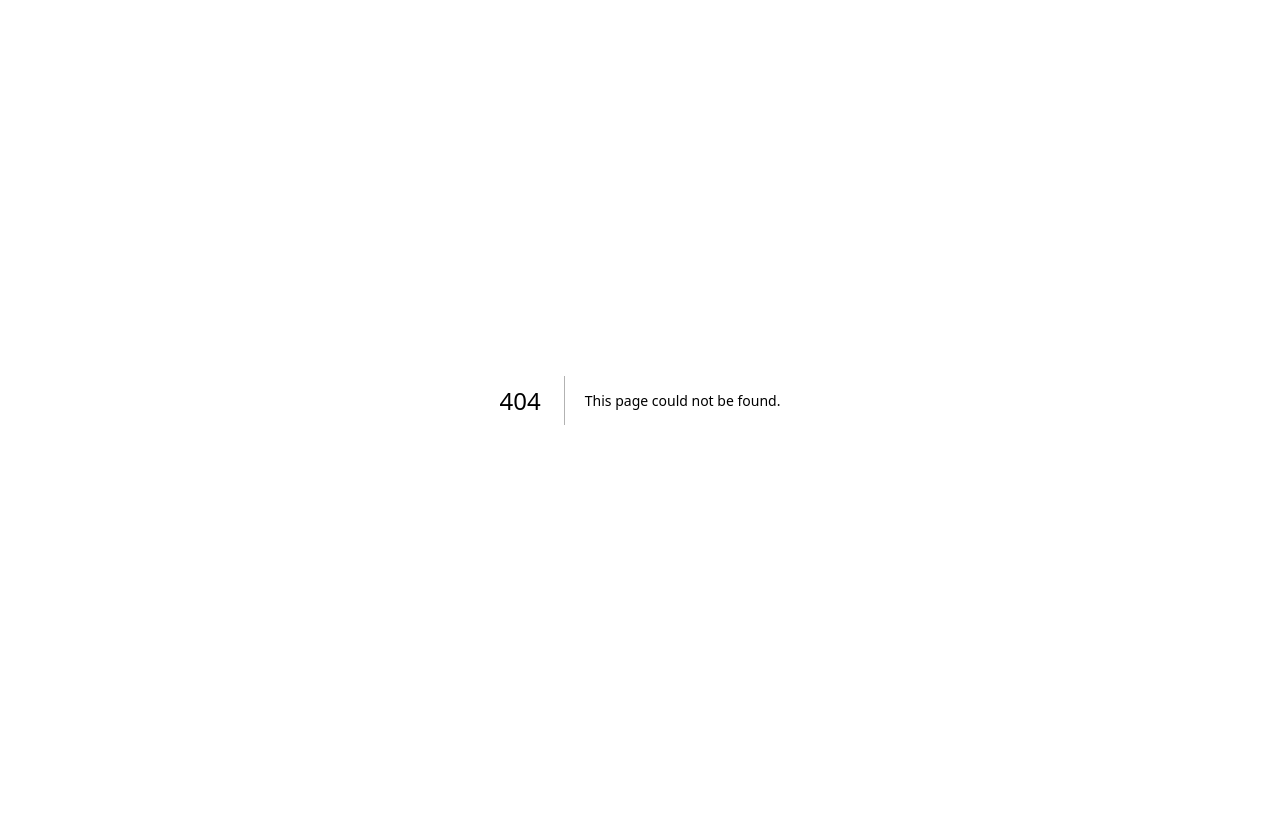
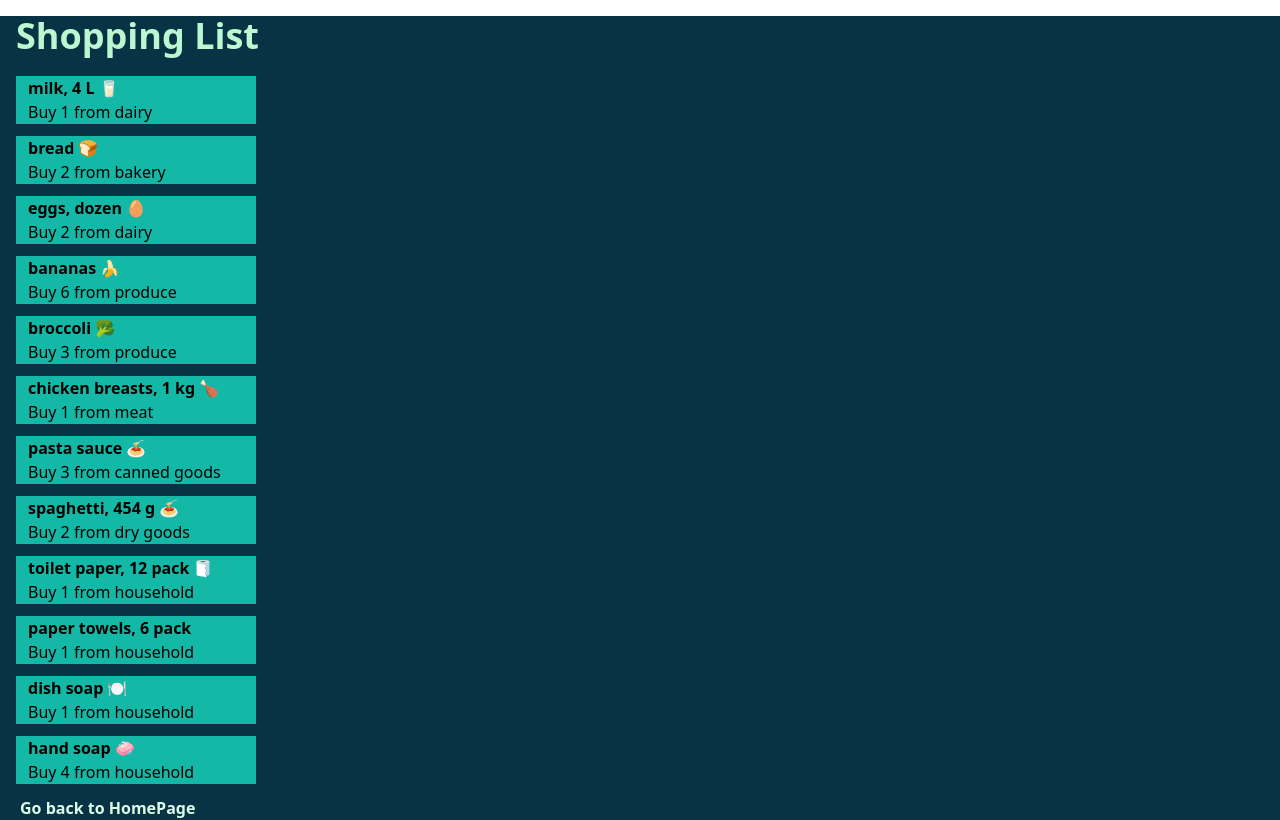
Before and after one commit to WeiChengLai1994/webdev2-demos-Wednesday0911, a Next.js app: page /week-3 in a window 1280 px wide. Before the commit this address had no page. Built offline with nearby package versions, Linux system fonts and the light colour scheme.

Commit message:
Week 3 Assignment
Create Item, Item-list, page

```diff
--- a/app/page.js
+++ b/app/page.js
@@ -1,13 +1,14 @@
 import Link from "next/link"
 export default function Page(){
   return(
-    <div>
-      <h1>Web Dev 2 Demos</h1>
+    <div className="m-8">
+      <h1 className="font-bold">Web Dev 2</h1>
       <p>Demos for web dev 2</p>
-      <li>
-        <Link href={"/week-2"}> Week 2</Link>
-        <Link href={"/week-3"}> Week 3</Link>
-      </li>
+
+        <Link href={"/week-2"} className="bg-teal-700 m-2 text-lime-100"> Week 2</Link>
+        <br />
+        <Link href={"/week-3"} className="bg-teal-700 m-2  text-lime-100"> Week 3</Link>
+
     </div>
   )
 }
--- /dev/null
+++ b/app/week-2/dog.js
@@ -0,0 +1,10 @@
+export default function Dog({ name, breed, age, color }) {
+    return(
+        <section className="m-2 bg-slate-300">
+            <h3 className="text-lg font-bold text-orange-500">Name:{name}</h3>
+            <p>Breed:{breed}</p>
+            <p>Age:{age}</p>
+            <p>Color:{color}</p>
+        </section>
+    );
+}
--- /dev/null
+++ b/app/week-2/dogpage.js
@@ -0,0 +1,31 @@
+import Dog from "./dog";
+
+export default function Page() {
+    let dog1 = {
+        name: "Buddy",
+        breed: "Golden Retriever",
+        age: 11,
+        color: "brown",
+    };
+    let dog2 = {
+        name: "Kali",
+        breed: "Corgi",
+        age: 2,
+        color: "orange",
+    };
+    let dog3 = {
+        name: "DooDoo",
+        breed: "Sausage Dog", // 修正了拼寫錯誤 "Sausage Dog"
+        age: 4,
+        color: "red",
+    };
+
+    return (
+        <main className="ml-4 mt-4">
+            <h2 className="text-2xl font-bold">Meet the Dogs</h2>
+            <Dog name={dog1.name} breed={dog1.breed} age={dog1.age} color={dog1.color} />
+            <Dog name={dog2.name} breed={dog2.breed} age={dog2.age} color={dog2.color} />
+            <Dog name={dog3.name} breed={dog3.breed} age={dog3.age} color={dog3.color} />
+        </main>
+    );
+}
--- a/app/week-2/page.js
+++ /dev/null
@@ -1,21 +0,0 @@
-import Heading from "./heading";
-import Link from "next/link"
-export default function Page(){
-    let a = 5;
-    let b = 10;
-
-
-
-    return(
-        <main>
-            <Heading/>
-            <Heading/>
-            <Heading/>
-            <p>These are the demos content for week2</p>
-            <p>The sum of a + b is {a+b}.</p>
-            <p>
-                Go back to <Link href={"/"}>HomePage</Link>
-            </p>
-        </main>
-    )
-}
--- /dev/null
+++ b/app/week-3/item-list.js
@@ -0,0 +1,97 @@
+import Item from "./item";
+
+export default function ItemList({}) {
+    const item1 = {
+        name: "milk, 4 L 🥛",
+        quantity: 1,
+        category: "dairy",
+      };
+
+      const item2 = {
+        name: "bread 🍞",
+        quantity: 2,
+        category: "bakery",
+      };
+
+      const item3 = {
+        name: "eggs, dozen 🥚",
+        quantity: 2,
+        category: "dairy",
+      };
+
+      const item4 = {
+        name: "bananas 🍌",
+        quantity: 6,
+        category: "produce",
+      };
+
+      const item5 = {
+        name: "broccoli 🥦",
+        quantity: 3,
+        category: "produce",
+      };
+
+      const item6 = {
+        name: "chicken breasts, 1 kg 🍗",
+        quantity: 1,
+        category: "meat",
+      };
+
+      const item7 = {
+        name: "pasta sauce 🍝",
+        quantity: 3,
+        category: "canned goods",
+      };
+
+      const item8 = {
+        name: "spaghetti, 454 g 🍝",
+        quantity: 2,
+        category: "dry goods",
+      };
+
+      const item9 = {
+        name: "toilet paper, 12 pack 🧻",
+        quantity: 1,
+        category: "household",
+      };
+
+      const item10 = {
+        name: "paper towels, 6 pack",
+        quantity: 1,
+        category: "household",
+      };
+
+      const item11 = {
+        name: "dish soap 🍽️",
+        quantity: 1,
+        category: "household",
+      };
+
+      const item12 = {
+        name: "hand soap 🧼",
+        quantity: 4,
+        category: "household",
+      };
+
+
+    return(
+        <main className="ml-4 mt-4">
+        <h2 className="mb-5 text-4xl font-bold text-green-200">Shopping List</h2>
+        <section>
+            <Item name={item1.name} quantity={item1.quantity} category={item1.category}/>
+            <Item name={item2.name} quantity={item2.quantity} category={item2.category}/>
+            <Item name={item3.name} quantity={item3.quantity} category={item3.category}/>
+            <Item name={item4.name} quantity={item4.quantity} category={item4.category}/>
+            <Item name={item5.name} quantity={item5.quantity} category={item5.category}/>
+            <Item name={item6.name} quantity={item6.quantity} category={item6.category}/>
+            <Item name={item7.name} quantity={item7.quantity} category={item7.category}/>
+            <Item name={item8.name} quantity={item8.quantity} category={item8.category}/>
+            <Item name={item9.name} quantity={item9.quantity} category={item9.category}/>
+            <Item name={item10.name} quantity={item10.quantity} category={item10.category}/>
+            <Item name={item11.name} quantity={item11.quantity} category={item11.category}/>
+            <Item name={item12.name} quantity={item12.quantity} category={item12.category}/>
+        </section>
+
+        </main>
+    );
+}
--- /dev/null
+++ b/app/week-3/item.js
@@ -0,0 +1,10 @@
+export default function Item({name, quantity, category}) {
+    return(
+        <section className="mb-3 bg-teal-500 w-60">
+            <div className="ml-3">
+                <h3 className="font-bold text-l">{name}</h3>
+                <p>Buy {quantity} from {category}</p>
+            </div>
+        </section>
+    );
+}
--- /dev/null
+++ b/app/week-3/page.js
@@ -0,0 +1,15 @@
+import Link from "next/link"
+import ItemList from "./item-list"
+export default function Page(){
+    return(
+        <main className="bg-cyan-950">
+            <section>
+                <ItemList>
+                </ItemList>
+            </section>
+            <section className="ml-5 text-green-100 font-bold">
+                Go back to <Link href={"/"}>HomePage</Link>
+            </section>
+        </main>
+    )
+}
```
